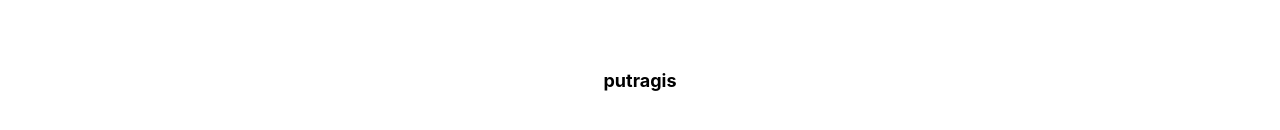
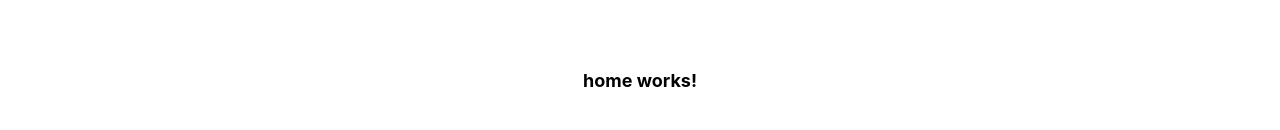
Before and after one commit to thirdyraza/wsat-web-app, an Angular app: page / in a window 1280 px wide. Shown: the part 354-484 px from the top of the page. Built offline with nearby package versions, Linux system fonts and the light colour scheme.

Commit message:
Update home.component.html

```diff
--- a/src/app/home/home.component.html
+++ b/src/app/home/home.component.html
@@ -1 +1 @@
-<h1>putragis</h1>
+<h1>home works!</h1>
```
